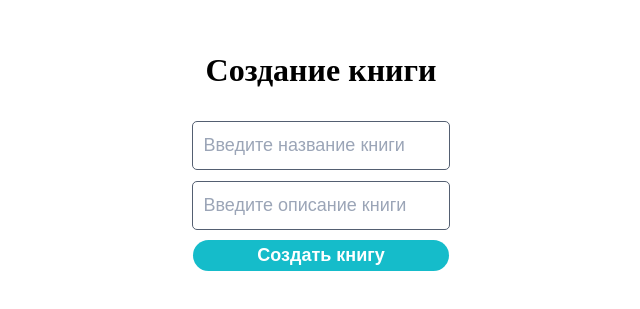
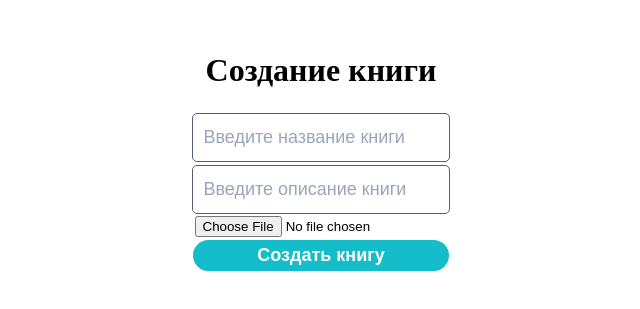
Before and after one commit to ProjectMeowInc/meowlib.frontend.remaster, a Next.js app: page /admin/books/new in a window 1280 px wide. Shown: the part 249-558 px from the top of the page, without its empty margins (319-959 px from the left). Built offline with nearby package versions, Linux system fonts and the light colour scheme.

Commit message:
Сделана возможность загрузить изображение для книги

```diff
--- a/src/pages/admin/books/CreateBookPage/CreateBookPage.tsx
+++ b/src/pages/admin/books/CreateBookPage/CreateBookPage.tsx
@@ -7,7 +7,7 @@ import Button from "@/shared/UI/button/Button"
 import { useCreateBookPage } from "@/pages/admin/books/CreateBookPage/useCreateBookPage"
 
 const CreateBookPage = () => {
-    const { SubmitCreateBookHandler, ChangeCreateBookHandler } = useCreateBookPage()
+    const { SubmitCreateBookHandler, ChangeCreateBookHandler, UploadImageHandler } = useCreateBookPage()
 
     return (
         <div className={classes.container}>
@@ -29,6 +29,12 @@ const CreateBookPage = () => {
                     style={{ width: 95 }}
                 />
 
+                <input
+                    placeholder={"Выберите изображение"}
+                    type={"file"}
+                    onChange={async (e) => await UploadImageHandler(e)}
+                />
+
                 <Button styles={{ width: "100%" }}>Создать книгу</Button>
             </form>
         </div>
--- a/src/pages/admin/books/CreateBookPage/useCreateBookPage.ts
+++ b/src/pages/admin/books/CreateBookPage/useCreateBookPage.ts
@@ -1,14 +1,16 @@
-import { FormEvent, useState } from "react"
+import { ChangeEvent, FormEvent, useState } from "react"
 import { useRouter } from "next/navigation"
 import { IOnChangeEvent } from "@/shared/models/events/IOnChangeEvent"
 import { AlertService } from "@/shared/services/AlertService"
 import { BookService } from "@/entities/Book/service/BookService"
 import { ICreateBook } from "@/entities/Book/models/requests/CreateBookRequest"
+import { FileService } from "@/entities/File/services/FileService"
 
 export const useCreateBookPage = () => {
     const [data, setData] = useState<ICreateBook>({
         name: "",
         description: "",
+        imageId: 0,
     })
 
     const router = useRouter()
@@ -17,6 +19,27 @@ export const useCreateBookPage = () => {
         setData((prevState) => ({
             ...prevState,
             [name]: newValue,
+        }))
+    }
+
+    const UploadImageHandler = async (e: ChangeEvent<HTMLInputElement>) => {
+        if (!e.target.files) {
+            return
+        }
+
+        const file = e.target.files[0]
+        const formData = new FormData()
+        formData.append("file", file)
+
+        const uploadImageResult = await FileService.uploadImageAsync(formData)
+
+        if (uploadImageResult.hasError()) {
+            return AlertService.errorMessage(uploadImageResult.getError().errorMessage)
+        }
+
+        setData((prevState) => ({
+            ...prevState,
+            imageId: uploadImageResult.unwrap(),
         }))
     }
 
@@ -37,5 +60,6 @@ export const useCreateBookPage = () => {
     return {
         SubmitCreateBookHandler,
         ChangeCreateBookHandler,
+        UploadImageHandler,
     }
 }
```
